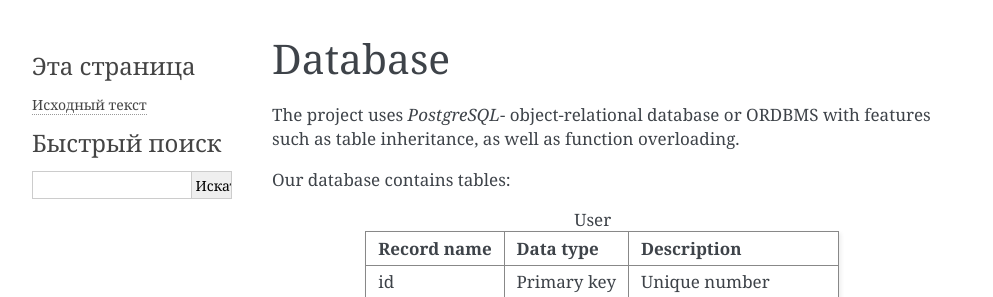
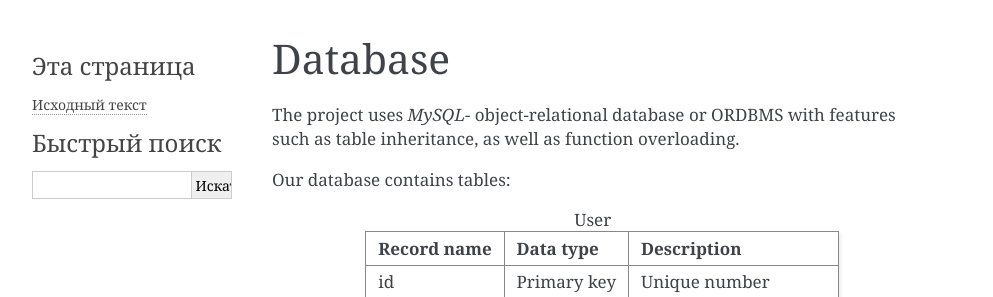
Before and after one commit to setta1a/bot_god, a Sphinx documentation site: the page built from source/models_db.rst, in a window 1280 px wide. Shown: the top 297 px of the page, without its empty margins (148-1141 px from the left). Built offline with Sphinx 7.4.7, drawn with Linux system fonts in a browser that asks for light colours.

Commit message:
fixsed docs/views

```diff
--- a/source/conf.py
+++ b/source/conf.py
@@ -1,3 +1,9 @@
+import os, django, sys
+sys.path.insert(0, os.path.abspath(".."))  # For discovery of Python modules
+sys.path.insert(0, os.path.abspath("."))  # For finding the django_settings.py file
+os.environ['DJANGO_SETTINGS_MODULE'] = 'dj_project.settings'
+django.setup()
+
 # Configuration file for the Sphinx documentation builder.
 #
 # For the full list of built-in configuration values, see the documentation:
@@ -14,7 +20,7 @@
 # -- General configuration ---------------------------------------------------
 # https://www.sphinx-doc.org/en/master/usage/configuration.html#general-configuration
 
-extensions = []
+extensions = ['sphinx.ext.autodoc']
 
 templates_path = ['_templates']
 exclude_patterns = []
--- a/source/models_db.rst
+++ b/source/models_db.rst
@@ -1,7 +1,7 @@
 Database
 ========
 
-The project uses *PostgreSQL*- object-relational database or ORDBMS with
+The project uses *MySQL*- object-relational database or ORDBMS with
 features such as table inheritance, as well as function overloading.
 
 Our database contains tables:
```
Also changed, not shown: README.md (+7 -0 lines).
